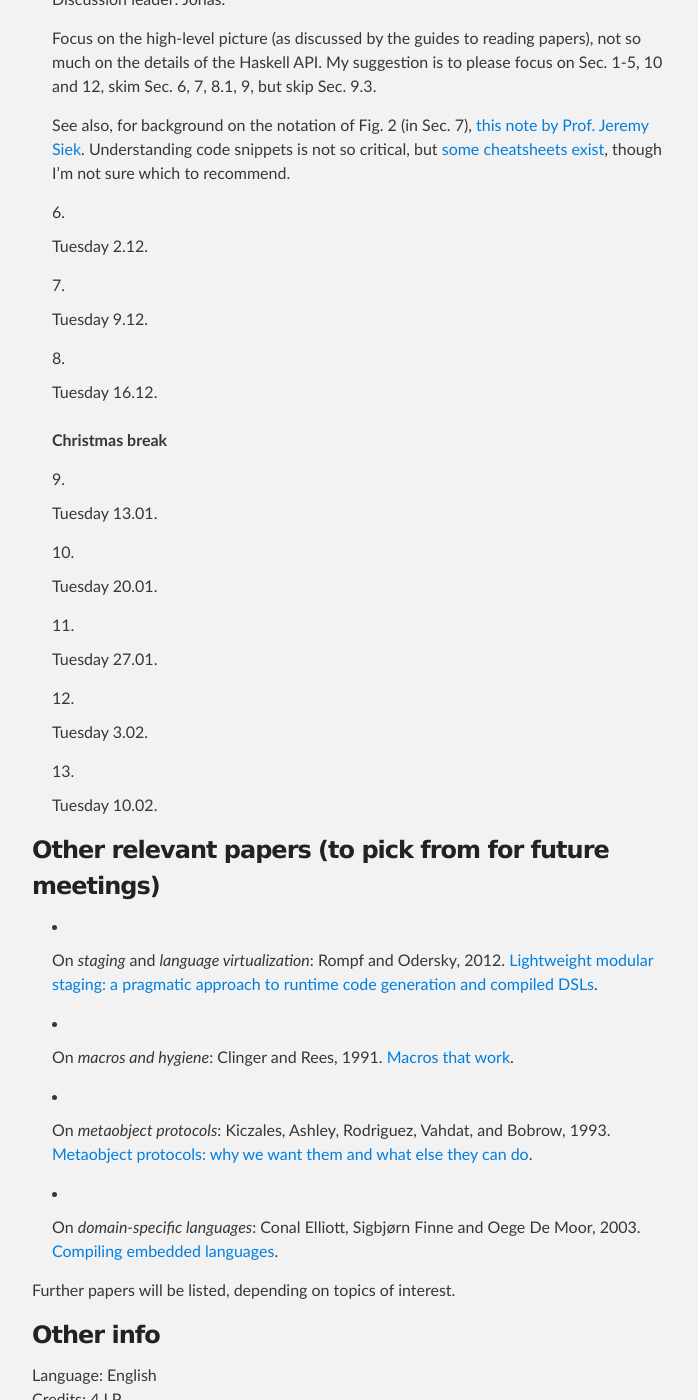
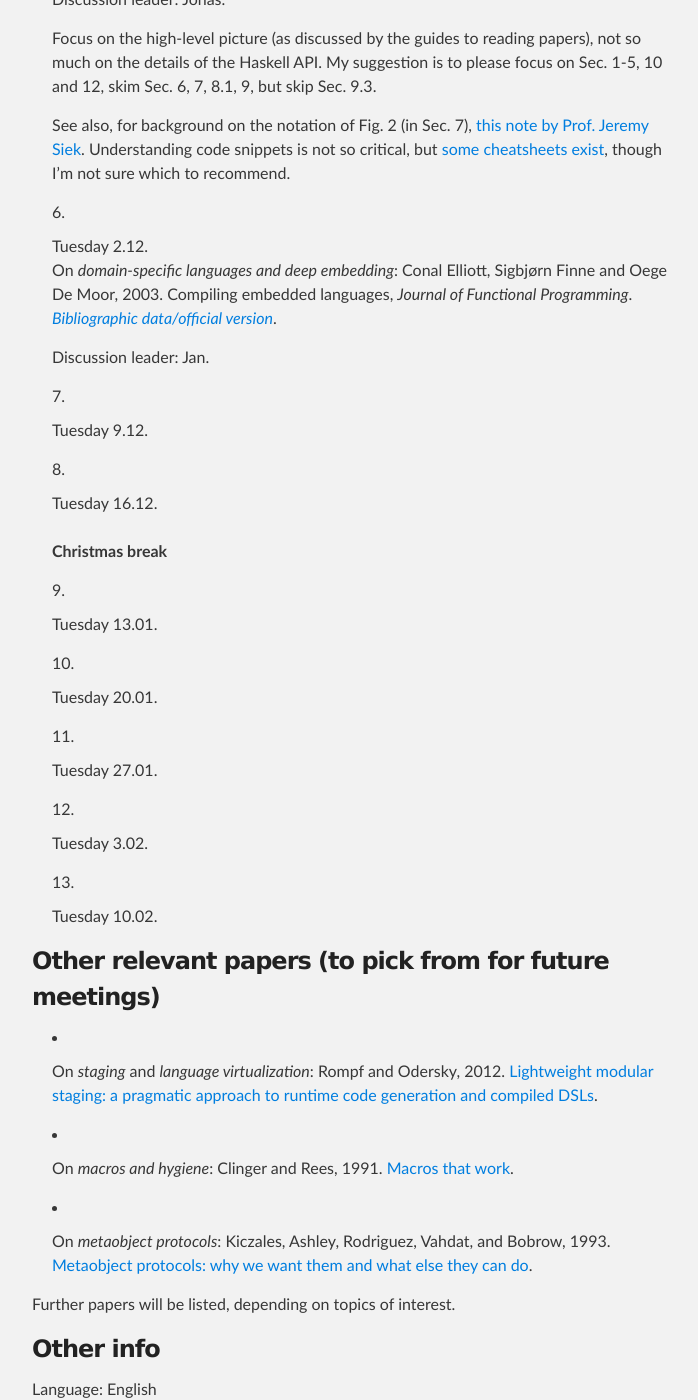
Before and after one commit to ps-mr/ps-mr.github.io, a Jekyll site: the page built from ws14-metaprogramming.md, in a window 1280 px wide and 1400 px high, scrolled down 1790 px. Shown: the whole window, without its empty margins (288-986 px from the left). Built offline with Jekyll 4.4.1, drawn with Linux system fonts in a browser that asks for light colours.

Commit message:
WS14MP: Add new paper

```diff
--- a/ws14-metaprogramming.md
+++ b/ws14-metaprogramming.md
@@ -63,7 +63,12 @@ Tim Sheard and Simon Peyton Jones, 2002.
     See also, for background on the notation of Fig. 2 (in Sec. 7),
     [this note by Prof. Jeremy Siek](http://siek.blogspot.de/2012/07/crash-course-on-notation-in-programming.html). Understanding code snippets is not so critical, but [some cheatsheets exist](http://fundeps.com/posts/cheatsheets/2014-03-04-cheat-sheets/), though I'm not sure which to recommend.
 
-6. Tuesday 2.12.
+6. Tuesday 2.12.\\
+On *domain-specific languages and deep embedding*:
+Conal Elliott, Sigbjørn Finne and Oege De Moor, 2003. Compiling embedded languages, *Journal of Functional Programming*.
+*[Bibliographic data/official version](http://journals.cambridge.org/article_S0956796802004574)*.
+
+    Discussion leader: Jan.
 
 7. Tuesday 9.12.
 
```
Also changed, not shown: other parts of ws14-metaprogramming.md (+0 -2 lines).
